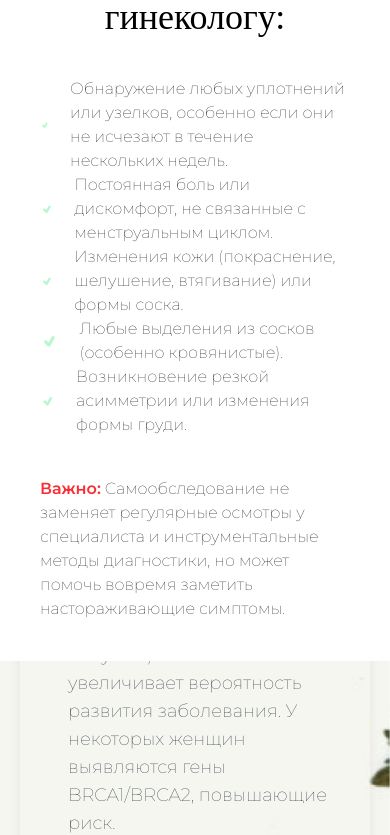
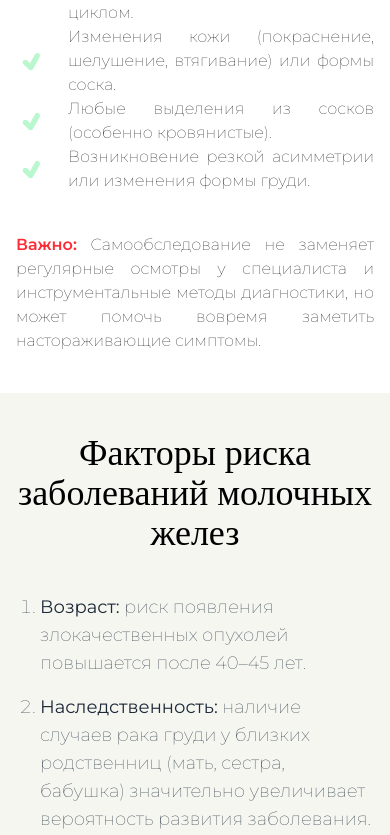
Before and after one commit to Bezniak/landing, a React (Vite) app: page / in a window 390 px wide. Shown: the part 8193-9028 px from the top of the page. Built offline with nearby package versions, Linux system fonts and the light colour scheme; a web font is replaced by a local one.

Commit message:
2 commit

```diff
--- a/src/components/DiagnosticMethods/DiagnosticMethods.jsx
+++ b/src/components/DiagnosticMethods/DiagnosticMethods.jsx
@@ -38,8 +38,8 @@ const diagnosticMethods = [
 
 const DiagnosticMethods = () => {
     return (
-        <div className="container mx-auto p-4 py-20">
-            <h2 className="text-4xl mb-5 text-center mb-10">Методы диагностики заболеваний груди</h2>
+        <div className="container mx-auto p-4 py-10 md:py-20">
+            <h2 className="text-4xl text-center mb-10">Методы диагностики заболеваний груди</h2>
             <div className="border border-gray-200 rounded-lg overflow-hidden">
                 {diagnosticMethods.map((method, index) => (
                     <div key={index} className="border-b last:border-b-0">
@@ -61,7 +61,8 @@ const DiagnosticMethods = () => {
             </div>
             <p className="mt-4 text-sm text-gray-500">
                 <span className='text-red-500 font-semibold'>Важно: </span>
-                выбор метода диагностики остаётся за врачом, исходя из возраста пациентки, её индивидуальной истории и предположительного диагноза.</p>
+                выбор метода диагностики остаётся за врачом, исходя из возраста пациентки, её индивидуальной истории и
+                предположительного диагноза.</p>
         </div>
     );
 };
--- a/src/components/RiskFactors/RiskFactors.jsx
+++ b/src/components/RiskFactors/RiskFactors.jsx
@@ -1,14 +1,14 @@
 import React from 'react';
-import { Parallax } from 'react-scroll-parallax';
+import {Parallax} from 'react-scroll-parallax';
 
 const RiskFactors = () => {
     return (
-        <div className="relative h-screen flex items-center justify-center p-5 overflow-hidden">
+        <div className="relative h-fit md:h-screen flex items-center justify-center p-4 overflow-hidden py-10">
             <Parallax speed={-20} className="absolute inset-0 w-full h-full">
-                <img src="/bg.jpg" alt="Background" className="w-full h-full object-cover" />
+                <img src="/bg.jpg" alt="Background" className="w-full h-full object-cover"/>
             </Parallax>
-            <div className="relative z-10 w-full flex flex-col justify-center items-center mx-auto p-6 shadow-lg">
-                <h2 className="text-4xl mb-4 text-center">
+            <div className="relative z-10 w-full flex flex-col justify-center items-center mx-auto">
+                <h2 className="text-4xl mb-10 text-center">
                     Факторы риска заболеваний молочных желез
                 </h2>
                 <ol className="list-decimal pl-6 space-y-4 text-lg text-gray-800">
--- a/src/components/Selfexamination/Selfexamination.jsx
+++ b/src/components/Selfexamination/Selfexamination.jsx
@@ -72,7 +72,7 @@ const Selfexamination = () => {
     ];
 
     return (
-        <div className="container mx-auto py-10 md:py-20 p-10">
+        <div className="container mx-auto py-10 md:py-20 p-4">
             <h2 className="text-4xl mb-5 text-center">Самообследование молочных желез</h2>
             <p className="text-center leading-10 mx-auto">
                 Регулярное самообследование – простая, но важная практика, позволяющая вовремя заметить возможные
@@ -89,30 +89,30 @@ const Selfexamination = () => {
                 <h2 className="text-4xl mt-20  text-center">
                     Когда нужно обращаться к маммологу или гинекологу:
                 </h2>
-                <ul className='mt-10'>
+                <ul className='mt-10 text-justify md:text-left'>
                     <li className='flex items-center gap-5'>
-                        <TiTick className='size-8 fill-green-200'/>
+                        <TiTick className='w-8 h-8 fill-green-200 shrink-0'/>
                         Обнаружение любых уплотнений или узелков, особенно если они не исчезают в течение нескольких
                         недель.
                     </li>
                     <li className='flex items-center gap-5'>
-                        <TiTick className='size-8 fill-green-200'/>
+                        <TiTick className='w-8 h-8 fill-green-200 shrink-0'/>
                         Постоянная боль или дискомфорт, не связанные с менструальным циклом.
                     </li>
                     <li className='flex items-center gap-5'>
-                        <TiTick className='size-8 fill-green-200'/>
+                        <TiTick className='w-8 h-8 fill-green-200 shrink-0'/>
                         Изменения кожи (покраснение, шелушение, втягивание) или формы соска.
                     </li>
                     <li className='flex items-center gap-5'>
-                        <TiTick className='size-8 fill-green-200'/>
+                        <TiTick className='w-8 h-8 fill-green-200 shrink-0'/>
                         Любые выделения из сосков (особенно кровянистые).
                     </li>
                     <li className='flex items-center gap-5'>
-                        <TiTick className='size-8 fill-green-200'/>
+                        <TiTick className='w-8 h-8 fill-green-200 shrink-0'/>
                         Возникновение резкой асимметрии или изменения формы груди.
                     </li>
                 </ul>
-                <p className='mt-10'>
+                <p className='mt-10 text-justify'>
                     <span className='text-red-500 font-semibold'>Важно:</span> Самообследование не заменяет регулярные
                     осмотры у специалиста и инструментальные методы диагностики, но может помочь вовремя заметить
                     настораживающие симптомы.
--- a/src/pages/Home.jsx
+++ b/src/pages/Home.jsx
@@ -10,7 +10,7 @@ import DiagnosticMethods from "../components/DiagnosticMethods/DiagnosticMethods
 const Home = () => {
     return (
         <div>
-            <Slider />
+            <Slider/>
             <Description/>
             <Structure/>
             <Diseases/>
```
